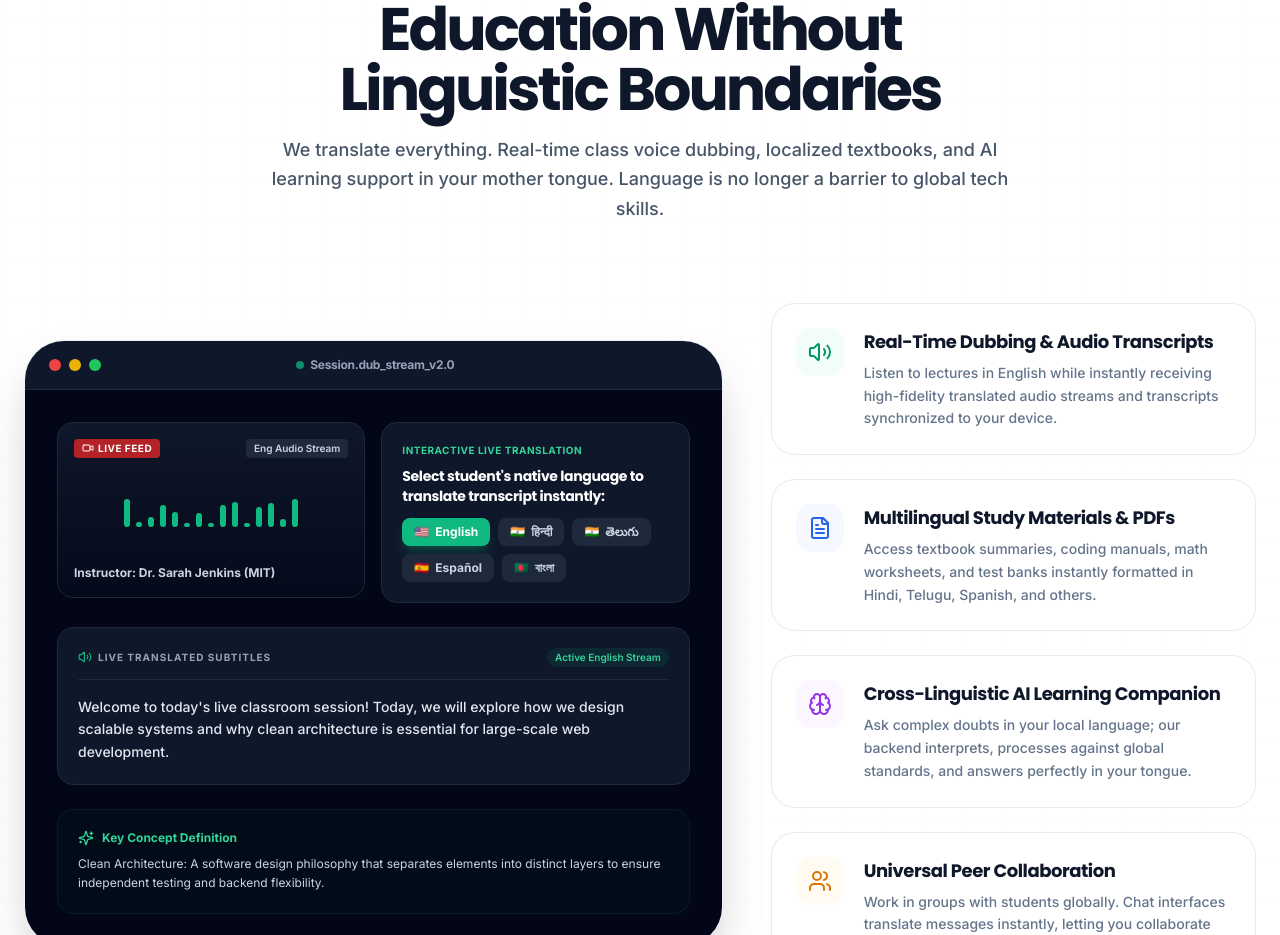
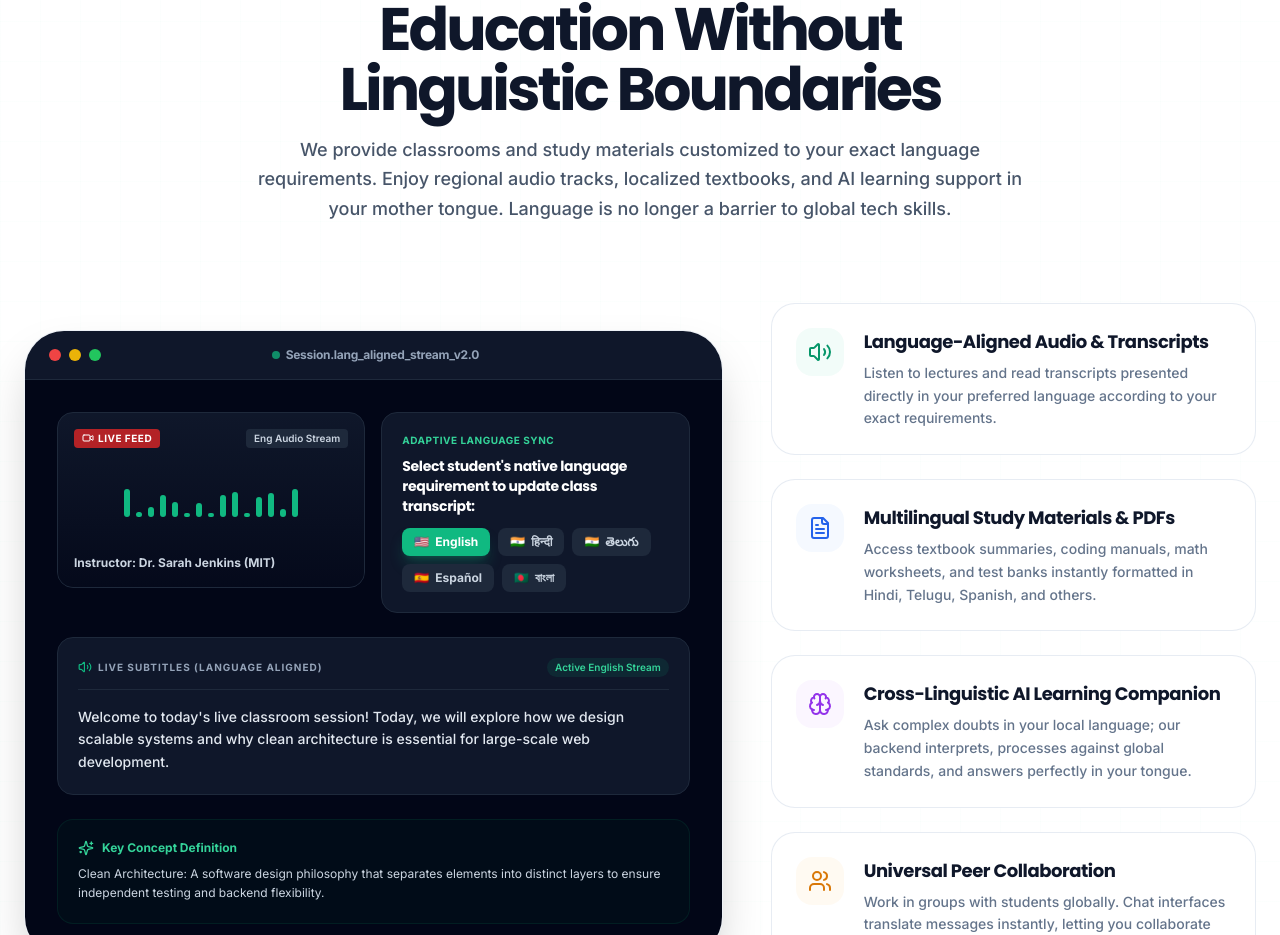
Before and after one commit to srinivas191206/Edu-Alt-Tech-website, a React (Vite) app: page /#/ in a window 1280 px wide. Shown: the part 1045-1980 px from the top of the page. Built offline with nearby package versions, Linux system fonts and the light colour scheme; no server answers.

Commit message:
Update Home page copy to reflect language provision over real-time translation/dubbing

```diff
--- a/pages/Home.tsx
+++ b/pages/Home.tsx
@@ -274,7 +274,7 @@ const Home: React.FC = () => {
               Education Without Linguistic Boundaries
             </h2>
             <p className="text-lg text-slate-600 font-medium leading-relaxed">
-              We translate everything. Real-time class voice dubbing, localized textbooks, and AI learning support in your mother tongue. Language is no longer a barrier to global tech skills.
+              We provide classrooms and study materials customized to your exact language requirements. Enjoy regional audio tracks, localized textbooks, and AI learning support in your mother tongue. Language is no longer a barrier to global tech skills.
             </p>
           </div>
 
@@ -292,7 +292,7 @@ const Home: React.FC = () => {
                   </div>
                   <span className="text-xs font-bold text-slate-400 tracking-tight flex items-center gap-1.5">
                     <span className="w-2 h-2 rounded-full bg-emerald-500 animate-pulse-soft" />
-                    Session.dub_stream_v2.0
+                    Session.lang_aligned_stream_v2.0
                   </span>
                   <div className="w-12" /> {/* spacer */}
                 </div>
@@ -336,10 +336,10 @@ const Home: React.FC = () => {
                     <div className="bg-slate-900 rounded-2xl p-5 border border-slate-800 flex flex-col justify-between">
                       <div className="space-y-2">
                         <div className="text-[10px] text-emerald-400 font-bold uppercase tracking-wider">
-                          Interactive Live Translation
+                          Adaptive Language Sync
                         </div>
                         <h4 className="text-sm font-bold text-white tracking-tight">
-                          Select student's native language to translate transcript instantly:
+                          Select student's native language requirement to update class transcript:
                         </h4>
                       </div>
 
@@ -368,7 +368,7 @@ const Home: React.FC = () => {
                     <div className="flex justify-between items-center border-b border-slate-800 pb-3">
                       <span className="text-[10px] font-bold text-slate-400 uppercase tracking-widest flex items-center gap-1.5">
                         <Volume2 className="w-3.5 h-3.5 text-emerald-500" />
-                        Live Translated Subtitles
+                        Live Subtitles (Language Aligned)
                       </span>
                       <span className="text-[10px] text-emerald-400 font-semibold bg-emerald-500/10 px-2 py-0.5 rounded-full">
                         {translations[selectedLang].badge}
@@ -401,8 +401,8 @@ const Home: React.FC = () => {
             <div className="lg:col-span-5 space-y-6">
               {[
                 {
-                  title: "Real-Time Dubbing & Audio Transcripts",
-                  desc: "Listen to lectures in English while instantly receiving high-fidelity translated audio streams and transcripts synchronized to your device.",
+                  title: "Language-Aligned Audio & Transcripts",
+                  desc: "Listen to lectures and read transcripts presented directly in your preferred language according to your exact requirements.",
                   icon: <Volume2 className="w-6 h-6 text-emerald-600" />,
                   bg: "bg-emerald-500/5",
                   border: "hover:border-emerald-500/30"
```
